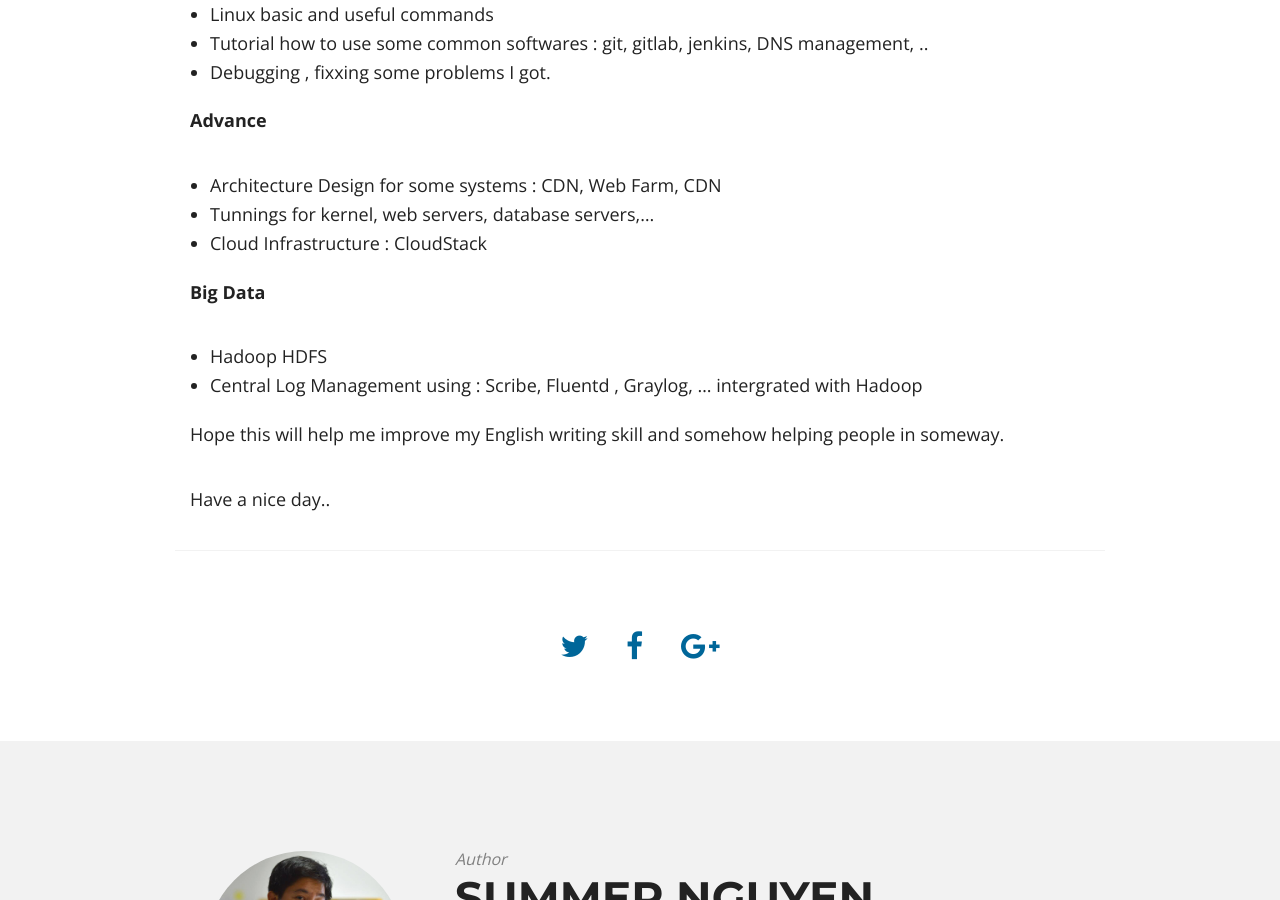
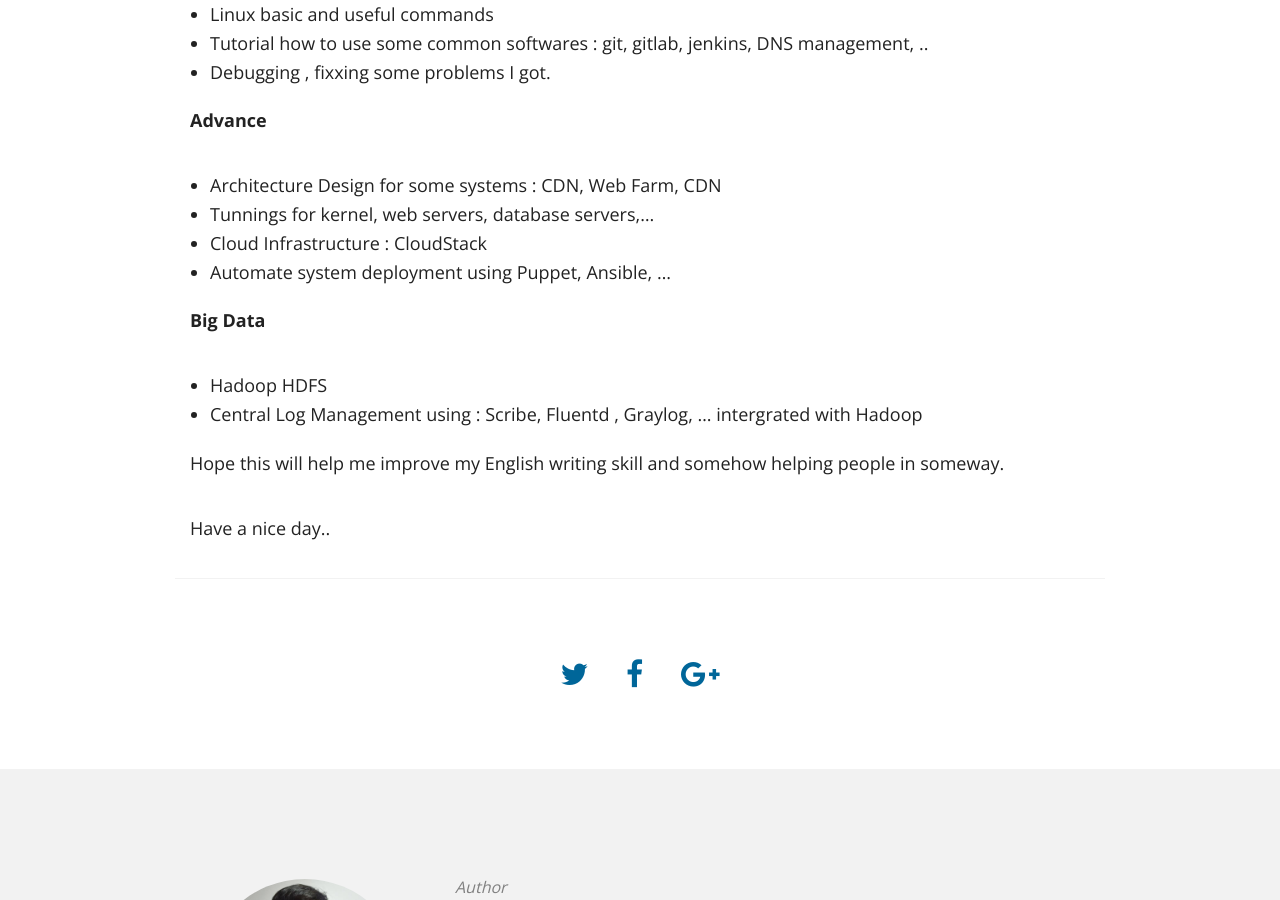
Before and after one commit to summer0nguyen/summer0nguyen.github.io, a Jekyll site: the page built from _posts/2016-02-03-My-first-ever-notes.md, in a window 1280 px wide and 900 px high, scrolled down 839 px. Built offline with Jekyll 4.4.1, drawn with Linux system fonts in a browser that asks for light colours; nearby versions of some CDN libraries.

Commit message:
Update TimeLine

```diff
--- a/_posts/2016-02-03-My-first-ever-notes.md
+++ b/_posts/2016-02-03-My-first-ever-notes.md
@@ -29,6 +29,7 @@ I will usually write about the tasks, technologies I used at my company in some
 + Architecture Design for some systems : CDN, Web Farm, CDN
 + Tunnings for kernel, web servers, database servers,...
 + Cloud Infrastructure : CloudStack
++ Automate system deployment using Puppet, Ansible, ...
 
 **Big Data**
 
```
